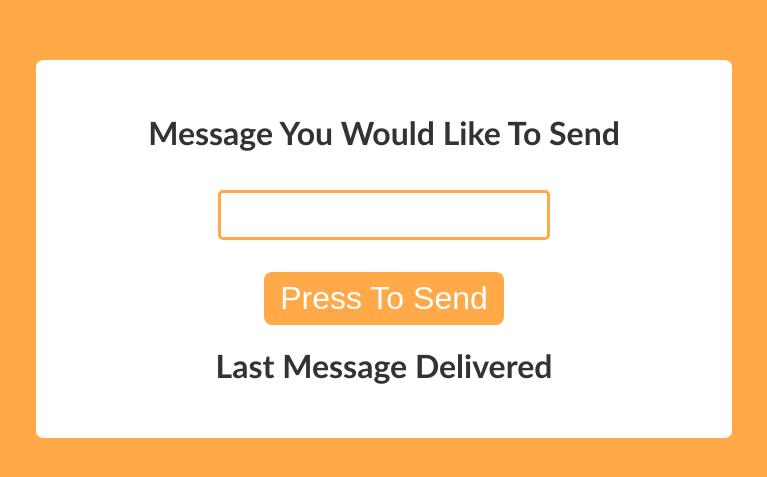
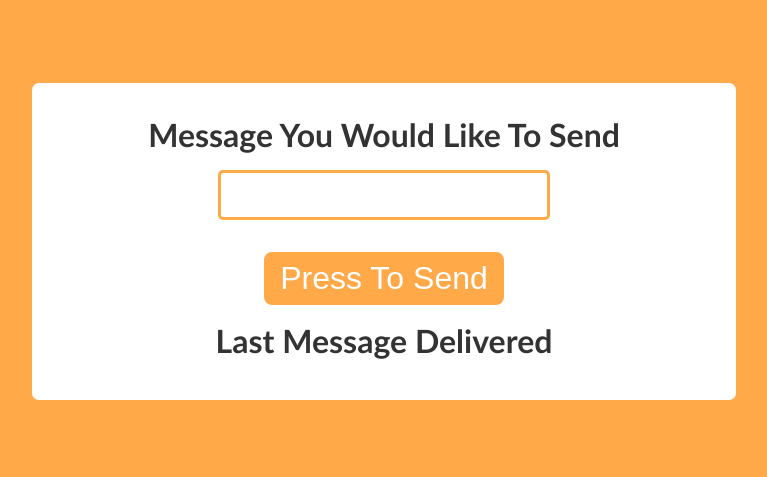
Before and after one commit to Abdifatah-Ali/Input-Message, a plain HTML site: page index.html in a window 1280 px wide. Shown: the part 159-636 px from the top of the page, without its empty margins (256-1023 px from the left). Drawn offline with Linux system fonts and the light colour scheme.

Commit message:
Update Main.css

```diff
--- a/Main.css
+++ b/Main.css
@@ -1,3 +1,9 @@
+*{
+    margin: 0;
+    padding: 0;
+    box-sazing: border-box;
+}
+
 body{
     min-height: 100vh;
     display: flex;
```
